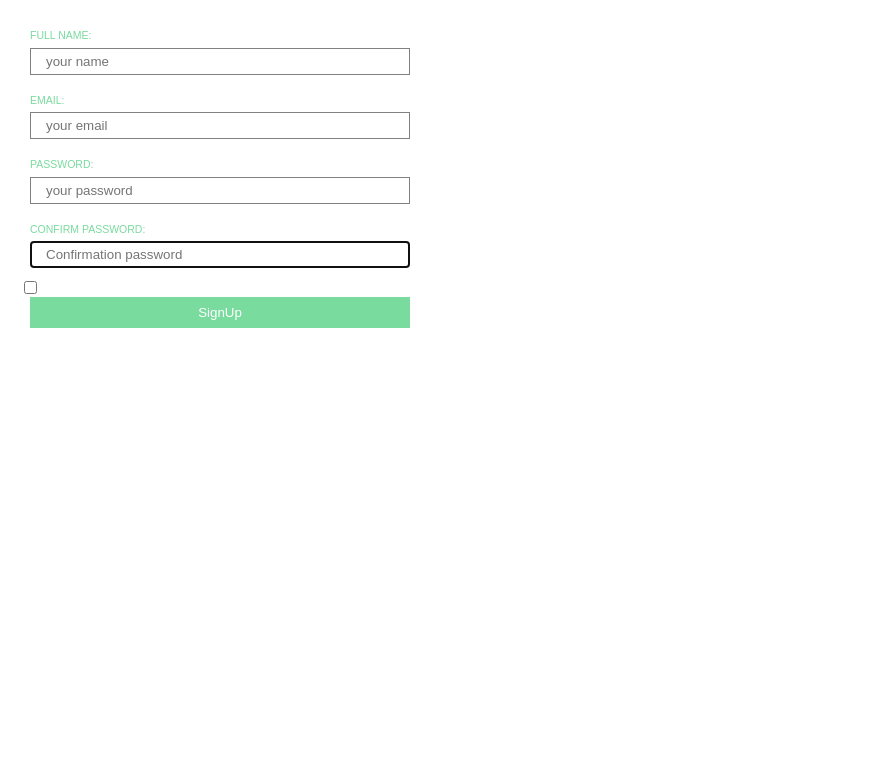
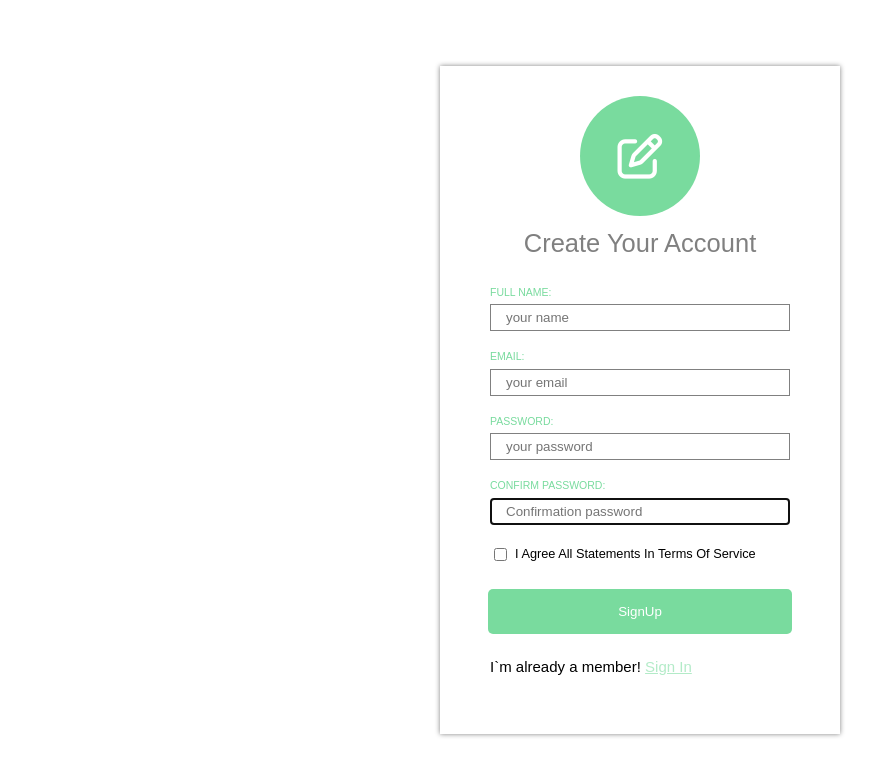
Before and after one commit to Mirariel/ReacrSignUpForm, a React (Vite) app: page / in a window 1280 px wide. Shown: the top 776 px of the page, without its empty margins (0-882 px from the left). Built offline with nearby package versions, Linux system fonts and the light colour scheme.

Commit message:
add styles for form

```diff
--- a/index.html
+++ b/index.html
@@ -5,6 +5,10 @@
     <link rel="icon" type="image/svg+xml" href="/favicon.svg" />
     <meta name="viewport" content="width=device-width, initial-scale=1.0" />
     <title>react_sign_form</title>
+    <link
+      rel="stylesheet"
+      href="https://cdnjs.cloudflare.com/ajax/libs/font-awesome/6.5.2/css/all.min.css"
+    />
   </head>
   <body>
     <div id="root"></div>
--- a/src/App.jsx
+++ b/src/App.jsx
@@ -1,11 +1,15 @@
-import "./App.css";
 import SignForm from "./components/SignForm";
+import style from "./App.module.css";
 
 function App() {
   return (
-    <>
+    <div className={style.formContainer}>
+      <div className={style.iconCircle}>
+        <i className={`fa-regular fa-pen-to-square ${style.icon}`}></i>
+      </div>
+      <h1 className={style.h1}>create your account</h1>
       <SignForm />
-    </>
+    </div>
   );
 }
 
--- /dev/null
+++ b/src/App.module.css
@@ -0,0 +1,30 @@
+.formContainer {
+  display: flex;
+  flex-direction: column;
+  align-items: center;
+  padding: 30px 20px;
+  box-shadow: 0 0 5px grey;
+}
+
+.h1 {
+  text-transform: capitalize;
+  text-align: center;
+  font-size: 1.7rem;
+  color: grey;
+}
+
+.iconCircle {
+  height: 120px;
+  width: 120px;
+  border-radius: 50%;
+  background-color: hsl(142.65deg 57.65% 66.67%);
+  margin-bottom: 15px;
+  display: flex;
+  justify-content: center;
+  align-items: center;
+}
+
+.icon {
+  font-size: 3rem;
+  color: white;
+}
--- a/src/components/SignForm/SignForm.module.css
+++ b/src/components/SignForm/SignForm.module.css
@@ -27,9 +27,11 @@
   background-color: hsl(142.65deg 57.65% 66.67%);
   color: white;
   border: none;
-  padding: 8px;
+  padding: 15px;
   width: 95%;
   align-self: center;
+  margin: 15px 0;
+  border-radius: 5px;
 }
 
 .signBtn:hover {
@@ -48,3 +50,23 @@
 .notConfirm {
   border: 2px solid red;
 }
+
+.labelCheckbox {
+  padding: 10px;
+  display: flex;
+  align-items: center;
+}
+
+.checkboxText {
+  padding: 0 5px;
+  text-transform: capitalize;
+  font-size: 0.85rem;
+}
+
+.text {
+  padding: 10px;
+}
+
+.signIn {
+  color: hsla(143, 58%, 67%, 0.567);
+}
--- a/src/components/SignForm/index.jsx
+++ b/src/components/SignForm/index.jsx
@@ -114,17 +114,26 @@ class SignForm extends Component {
             onChange={this.handleChange}
           />
         </label>
-        <label>
+        <label className={style.labelCheckbox}>
           <input
             type="checkbox"
             name="checkboxValue"
             checked={checkboxValue}
             onChange={this.handleChange}
           />
+          <span className={style.checkboxText}>
+            I agree all statements in terms of service
+          </span>
         </label>
         <button className={style.signBtn} onClick={this.signUp}>
           SignUp
         </button>
+        <p className={style.text}>
+          I`m already a member!{" "}
+          <a href="#" className={style.signIn}>
+            Sign In
+          </a>
+        </p>
       </form>
     );
   }
--- a/src/index.css
+++ b/src/index.css
@@ -2,3 +2,10 @@
   font-family: Arial, Helvetica, sans-serif;
   font-size: 15px;
 }
+
+body {
+  display: flex;
+  align-items: center;
+  justify-content: center;
+  min-height: 100vh;
+}
```
Also changed, not shown: src/App.css (deleted).
